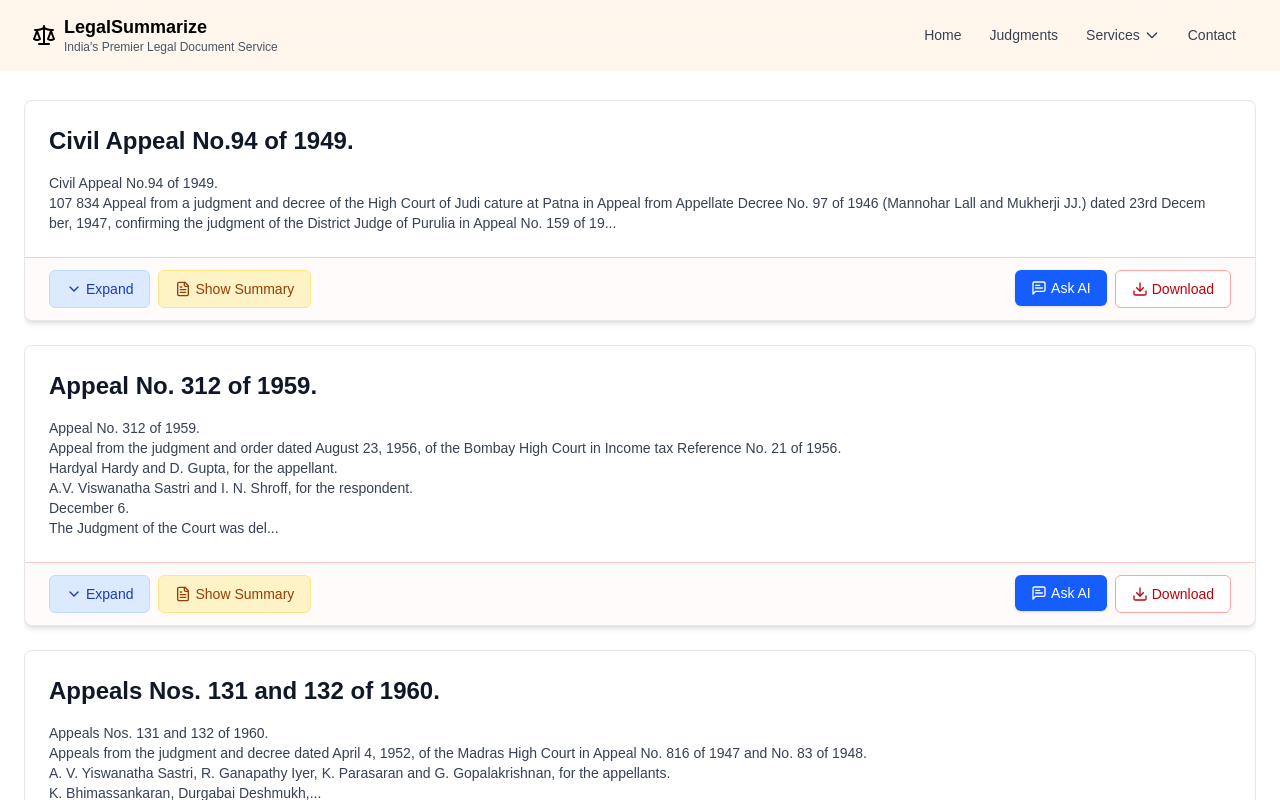
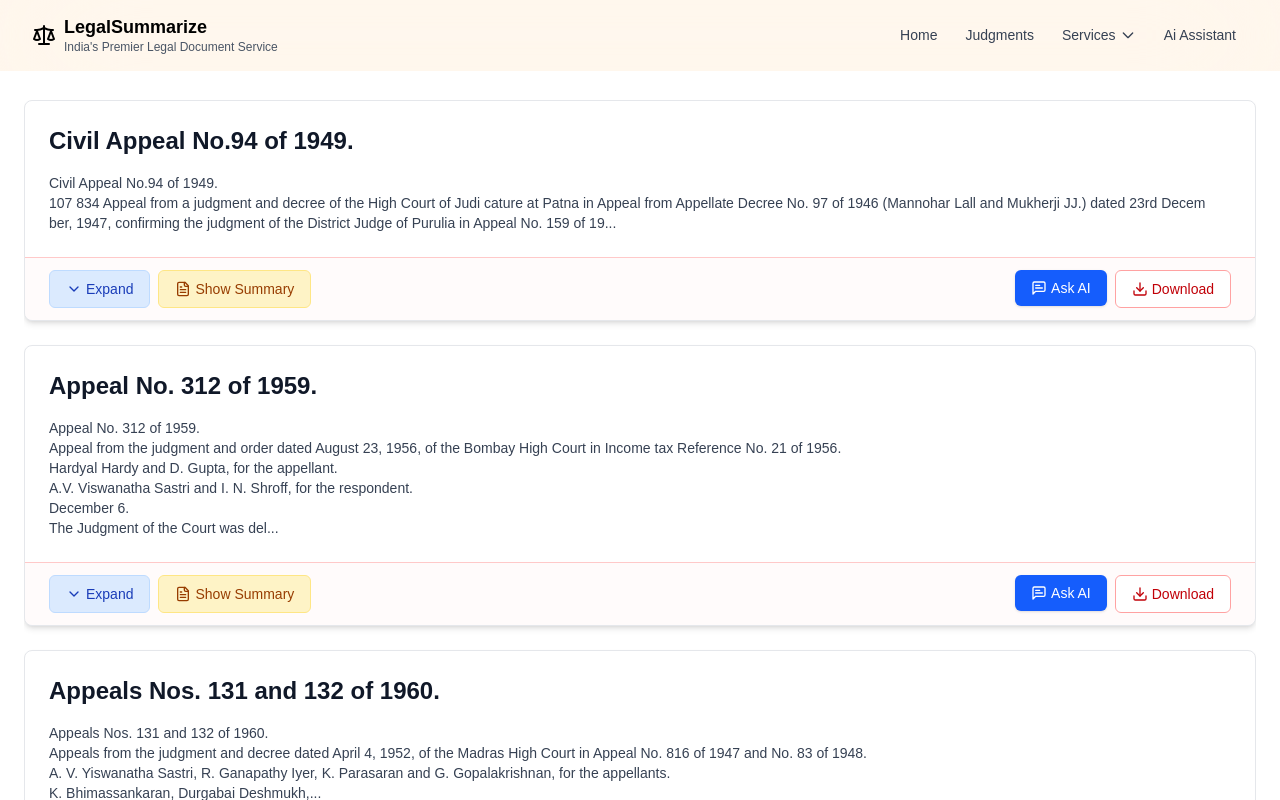
Before and after one commit to anirban2005143a/legal_summarization, a Next.js app in the folder frontend/: page /judgments in a window 1280 px wide. Shown: the top 800 px of the page. Built offline with nearby package versions, Linux system fonts and the light colour scheme.

Commit message:
fix navbar menus for mobile and desktop

```diff
--- a/frontend/src/components/navbar/Mobile_menu.jsx
+++ b/frontend/src/components/navbar/Mobile_menu.jsx
@@ -114,8 +114,15 @@ const MobileMenu = ({ LogoComponent, ChatNavigationButton }) => {
             <Link onClick={() => {
               document.body.style.overflowY = "auto"
               setIsMenuOpen(false)
-            }} href='/cases' className=" relative nav-menu-mobile">
-              Cases
+            }} href='/judgments' className=" relative nav-menu-mobile">
+              Judgments
+              <span className="absolute nav-menu-underline -bottom-1 left-0 w-full h-0.5 bg-red-600 group-hover:w-full transition-all duration-300"></span>
+            </Link>
+            <Link onClick={() => {
+              document.body.style.overflowY = "auto"
+              setIsMenuOpen(false)
+            }} href='/chat/123' className=" relative nav-menu-mobile">
+              Ai Assistant
               <span className="absolute nav-menu-underline -bottom-1 left-0 w-full h-0.5 bg-red-600 group-hover:w-full transition-all duration-300"></span>
             </Link>
           </div>
--- a/frontend/src/components/navbar/Navbar_links.jsx
+++ b/frontend/src/components/navbar/Navbar_links.jsx
@@ -1,15 +1,22 @@
 "use client"
 import Link from 'next/link';
-import React from 'react';
+import React, { useState } from 'react';
 
 const NavItem = ({ href, label, hasDropdown = false }) => {
+  const [isHovered, setisHovered] = useState(false)
   return (
     <li className="relative group">
       <Link
         href={href}
         className="px-3 py-2 text-gray-700 hover:text-maroon-700 font-medium transition-colors duration-200 flex items-center"
       >
-        {label}
+        <span className=' relative'
+          onMouseMove={() => { setisHovered(true) }}
+          onMouseLeave={() => { setisHovered(false) }}
+        >
+          {label}
+          <span className={`absolute nav-menu-underline -bottom-1 left-0 ${isHovered ? "w-full" : "w-0"} h-0.5 bg-gradient-to-r from-red-800 to-red-700 group-hover:w-full transition-all duration-300`}></span>
+        </span>
         {hasDropdown && (
           <svg
             xmlns="http://www.w3.org/2000/svg"
@@ -49,7 +56,7 @@ const NavLinks = () => {
       <NavItem href="/" label="Home" />
       <NavItem href="/judgments" label="Judgments" />
       <NavItem href="#" label="Services" hasDropdown />
-      <NavItem href="#" label="Contact" />
+      <NavItem href="/chat/123" label="Ai Assistant" />
     </ul>
   );
 };
```
